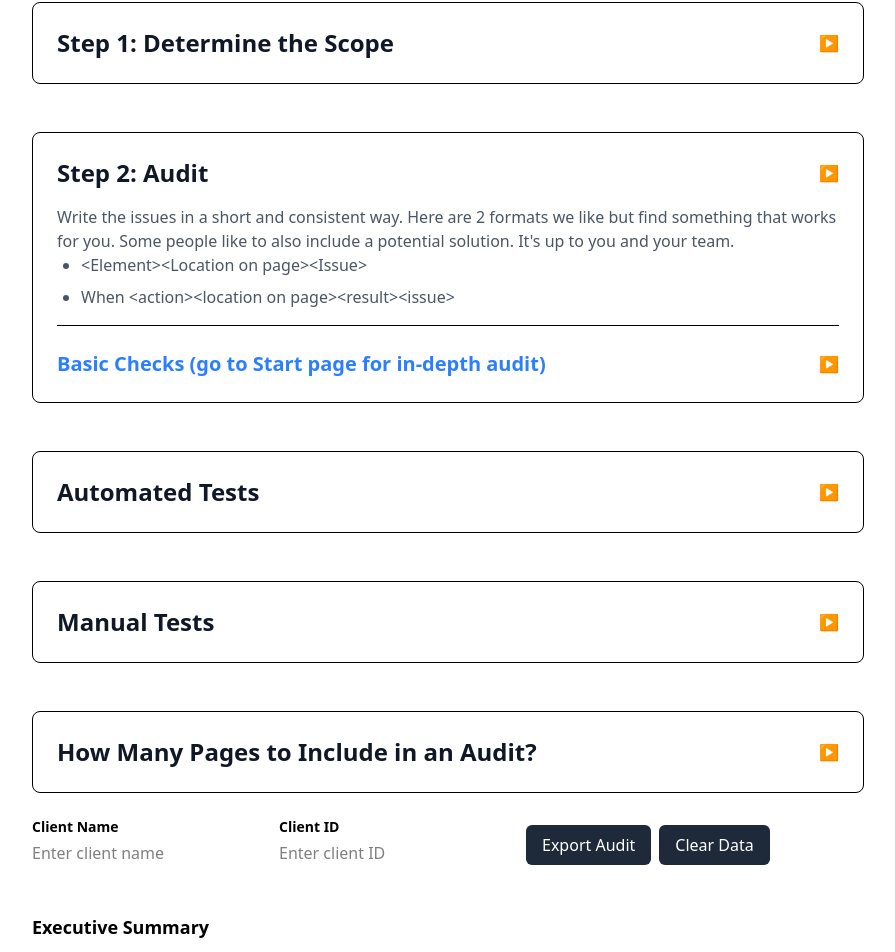
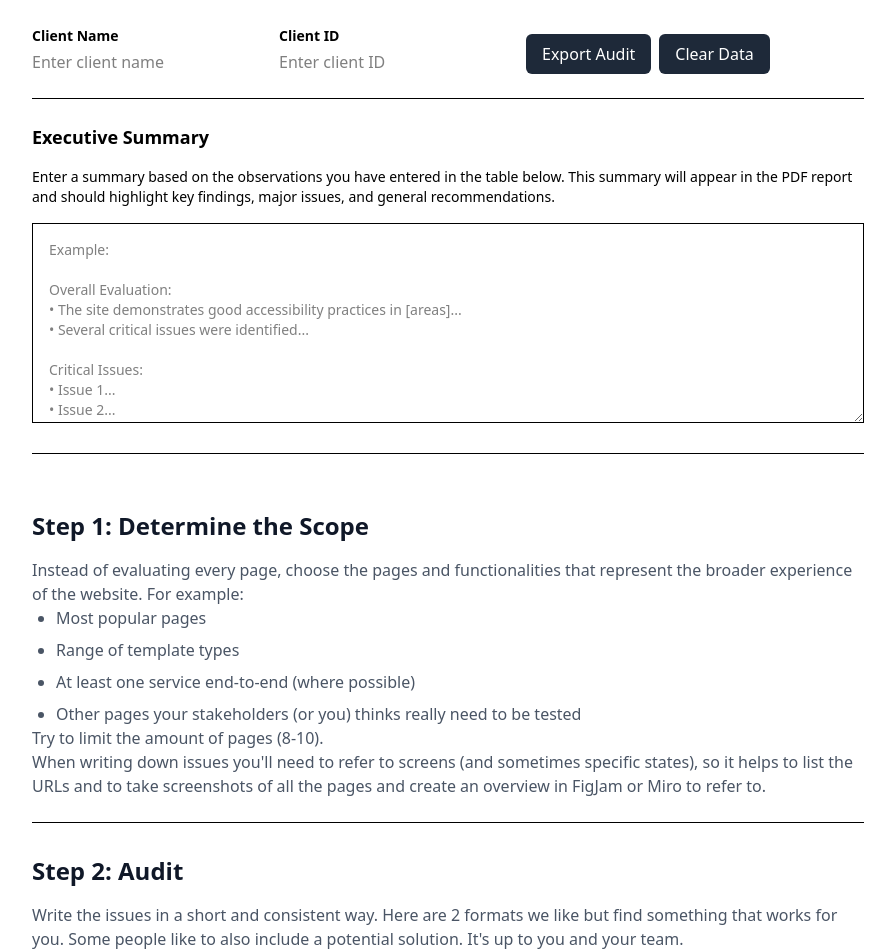
Before and after one commit to hanna-fmw/wcag-compliance-tracker, a Next.js app: page /basic-tests in a window 1280 px wide. Shown: the part 158-1110 px from the top of the page, without its empty margins (192-1087 px from the left). Built offline with nearby package versions, Linux system fonts and the light colour scheme.

Commit message:
Refactor Home component layout to improve organization and user experience. Moved client information and executive summary sections for better visibility, added clear data functionality, and enhanced export button styling. Updated code formatting for improved readability.

```diff
--- a/app/basic-tests/page.js
+++ b/app/basic-tests/page.js
@@ -52,7 +52,8 @@ export default function Home() {
 	useEffect(() => {
 		const savedData = localStorage.getItem('basicTestsAuditData')
 		if (savedData) {
-			const { clientName, clientId, observations, dateCreated, executiveSummary } = JSON.parse(savedData)
+			const { clientName, clientId, observations, dateCreated, executiveSummary } =
+				JSON.parse(savedData)
 			setBasicTestObservations(observations || {})
 			setDateCreated(dateCreated || new Date().toISOString())
 			setExecutiveSummary(executiveSummary || '')
@@ -76,13 +77,15 @@ export default function Home() {
 	// Add export handler
 	const handleExport = () => {
 		// Create an array of observations with additional fields
-		const observationsWithDetails = Object.entries(basicTestObservations).map(([checkId, observation]) => ({
+		const observationsWithDetails = Object.entries(basicTestObservations).map(
+			([checkId, observation]) => ({
 				criterion: checkId,
 				observation,
 				category: 'Basic Test',
 				level: 'A/AA',
-			description: 'Basic accessibility test observation'
-		}))
+				description: 'Basic accessibility test observation',
+			})
+		)
 
 		const auditData = {
 			clientName,
@@ -144,28 +147,82 @@ export default function Home() {
 					Back to Home
 				</Link>
 			</div>
-			<div className='space-y-12'>
-				{/* Step 1 */}
-				<section
-					className={`space-y-4 border rounded-lg p-6 transition-colors ${
-						expandedSections.step1 ? 'bg-gray-50' : 'bg-white'
-					}`}>
+
+			{/* Client info and buttons section */}
+			<div className='flex gap-4 py-6 border-b'>
+				<div>
+					<label className='block text-sm font-bold'>Client Name</label>
+					<input
+						type='text'
+						value={clientName}
+						onChange={(e) => setClientName(e.target.value)}
+						className='mt-1 block w-full border-gray-300 focus:border-gray-500 focus:ring-gray-500'
+						placeholder='Enter client name'
+					/>
+				</div>
+				<div>
+					<label className='block text-sm font-bold'>Client ID</label>
+					<input
+						type='text'
+						value={clientId}
+						onChange={(e) => setClientId(e.target.value)}
+						className='mt-1 block w-full border-gray-300 focus:border-gray-500 focus:ring-gray-500'
+						placeholder='Enter client ID'
+					/>
+				</div>
+				<div className='flex items-end gap-2'>
 					<button
-						onClick={() => toggleSection('step1')}
-						className='flex justify-between items-center w-full text-left group'>
-						<h2 className='text-2xl font-semibold text-gray-900'>Step 1: Determine the Scope</h2>
-						<span
-							className={`transform transition-transform text-gray-700 cursor-pointer ${
-								expandedSections.step1 ? 'rotate-90' : ''
-							}`}>
-							▶
-						</span>
+						onClick={handleExport}
+						className='bg-gray-800 text-white px-4 py-2 rounded-md hover:bg-gray-900 focus:outline-none focus:ring-2 focus:ring-gray-500 focus:ring-offset-2 hover:cursor-pointer'>
+						Export Audit
 					</button>
-					{expandedSections.step1 && (
+					<button
+						onClick={handleClearData}
+						className='bg-gray-800 text-white px-4 py-2 rounded-md hover:bg-gray-900 focus:outline-none focus:ring-2 focus:ring-gray-500 focus:ring-offset-2 hover:cursor-pointer'>
+						Clear Data
+					</button>
+				</div>
+			</div>
+
+			{/* Executive summary section */}
+			<div className='mb-8 py-6 border-b'>
+				<h2 className='text-lg font-bold mb-4'>Executive Summary</h2>
+				<p className='text-sm mb-4'>
+					Enter a summary based on the observations you have entered in the table below. This
+					summary will appear in the PDF report and should highlight key findings, major issues, and
+					general recommendations.
+				</p>
+				<textarea
+					value={executiveSummary}
+					onChange={(e) => setExecutiveSummary(e.target.value)}
+					className='w-full text-sm p-4 border focus:ring-gray-500 focus:border-gray-500 min-h-[200px]'
+					placeholder={`Example:
+
+Overall Evaluation:
+• The site demonstrates good accessibility practices in [areas]...
+• Several critical issues were identified...
+
+Critical Issues:
+• Issue 1...
+• Issue 2...
+
+Moderate Issues:
+• Issue 1...
+• Issue 2...
+
+Minor Issues:
+• Issue 1...
+• Issue 2...`}
+				/>
+			</div>
+
+			{/* Move Step 1 content here as a regular section */}
+			<div className='mb-8 py-6 border-b'>
+				<h2 className='text-2xl font-semibold text-gray-900 mb-4'>Step 1: Determine the Scope</h2>
 				<div className='mt-4'>
 					<p className='text-gray-600'>
-								Instead of evaluating every page, choose the pages and functionalities that
-								represent the broader experience of the website. For example:
+						Instead of evaluating every page, choose the pages and functionalities that represent
+						the broader experience of the website. For example:
 					</p>
 					<ul className='list-disc pl-6 space-y-2 text-gray-600'>
 						<li>Most popular pages</li>
@@ -180,25 +237,12 @@ export default function Home() {
 						create an overview in FigJam or Miro to refer to.
 					</p>
 				</div>
-					)}
-				</section>
-
+			</div>
+
+			<div className='space-y-12'>
 				{/* Step 2 */}
-				<section
-					className={`space-y-4 border rounded-lg p-6 transition-colors ${
-						expandedSections.step2 ? 'bg-gray-50' : 'bg-white'
-					}`}>
-					<button
-						onClick={() => toggleSection('step2')}
-						className='flex justify-between items-center w-full text-left group'>
+				<div className='space-y-4'>
 					<h2 className='text-2xl font-semibold text-gray-900'>Step 2: Audit</h2>
-						<span
-							className={`transform transition-transform text-gray-700 cursor-pointer ${
-								expandedSections.step2 ? 'rotate-90' : ''
-							}`}>
-							▶
-						</span>
-					</button>
 					<div>
 						<p className='text-gray-600'>
 							Write the issues in a short and consistent way. Here are 2 formats we like but find
@@ -907,45 +951,8 @@ export default function Home() {
 								</div>
 							)}
 						</div>
-
-						{/* Step 2b nested inside Step 2 */}
-						{/* <div className='border-t pt-6'>
-								<button
-									onClick={() => toggleSection('step2b')}
-									className='flex justify-between items-center w-full text-left group'>
-									<h3 className='text-xl font-semibold text-gray-900'>
-										Step 2b: WCAG Criteria Review
-									</h3>
-									<span
-										className={`transform transition-transform text-gray-700 cursor-pointer ${
-											expandedSections.step2b ? 'rotate-90' : ''
-										}`}>
-										▶
-									</span>
-								</button>
-								{expandedSections.step2b && (
-									<div className='mt-4'>
-										<p className='text-gray-600'>
-											Go through WCAG Criteria (to be added as a table, including explanations) from{' '}
-											<a
-												href='https://www.w3.org/WAI/eval/report-tool/evaluation/audit-sample'
-												className='text-blue-500 hover:text-blue-700 hover:underline'
-												target='_blank'
-												rel='noopener noreferrer'>
-												W3C WAI Evaluation Report Tool
-											</a>
-										</p>
-										<Link
-											href='/wcagCriteria'
-											className='text-blue-600 hover:text-blue-800 underline'>
-											View WCAG Criteria Table
-										</Link>
-									</div>
-								)}
-							</div> */}
-					</div>
-					{/* )} */}
-				</section>
+					</div>
+				</div>
 
 				{/* Automated Tests Section */}
 				<section
@@ -1467,74 +1474,6 @@ export default function Home() {
 				</section>
 			</div>
 
-			{/* Add client info and buttons section */}
-			<div className='flex gap-4 py-6'>
-				<div>
-					<label className='block text-sm font-bold'>Client Name</label>
-					<input
-						type='text'
-						value={clientName}
-						onChange={(e) => setClientName(e.target.value)}
-						className='mt-1 block w-full border-gray-300 focus:border-gray-500 focus:ring-gray-500'
-						placeholder='Enter client name'
-					/>
-				</div>
-				<div>
-					<label className='block text-sm font-bold'>Client ID</label>
-					<input
-						type='text'
-						value={clientId}
-						onChange={(e) => setClientId(e.target.value)}
-						className='mt-1 block w-full border-gray-300 focus:border-gray-500 focus:ring-gray-500'
-						placeholder='Enter client ID'
-					/>
-				</div>
-				<div className='flex items-end gap-2'>
-					<button
-						onClick={handleExport}
-						className='bg-gray-800 text-white px-4 py-2 rounded-md hover:bg-gray-900 focus:outline-none focus:ring-2 focus:ring-gray-500 focus:ring-offset-2 hover:cursor-pointer'>
-						Export Audit
-					</button>
-					<button
-						onClick={handleClearData}
-						className='bg-gray-800 text-white px-4 py-2 rounded-md hover:bg-gray-900 focus:outline-none focus:ring-2 focus:ring-gray-500 focus:ring-offset-2 hover:cursor-pointer'>
-						Clear Data
-					</button>
-				</div>
-			</div>
-
-			{/* Add executive summary section */}
-			<div className='mb-8 py-6'>
-				<h2 className='text-lg font-bold mb-4'>Executive Summary</h2>
-				<p className='text-sm mb-4'>
-					Enter a summary based on the observations you have entered in the table below. This
-					summary will appear in the PDF report and should highlight key findings, major issues, and
-					general recommendations.
-				</p>
-				<textarea
-					value={executiveSummary}
-					onChange={(e) => setExecutiveSummary(e.target.value)}
-					className='w-full text-sm p-4 border focus:ring-gray-500 focus:border-gray-500 min-h-[200px]'
-					placeholder={`Example:
-
-Overall Evaluation:
-• The site demonstrates good accessibility practices in [areas]...
-• Several critical issues were identified...
-
-Critical Issues:
-• Issue 1...
-• Issue 2...
-
-Moderate Issues:
-• Issue 1...
-• Issue 2...
-
-Minor Issues:
-• Issue 1...
-• Issue 2...`}
-				/>
-			</div>
-
 			{/* Add ReportPreview component */}
 			{showPreview && (
 				<ReportPreview auditData={previewData} onClose={() => setShowPreview(false)} />
```
Lines whose indentation alone changed are shown as unchanged.
